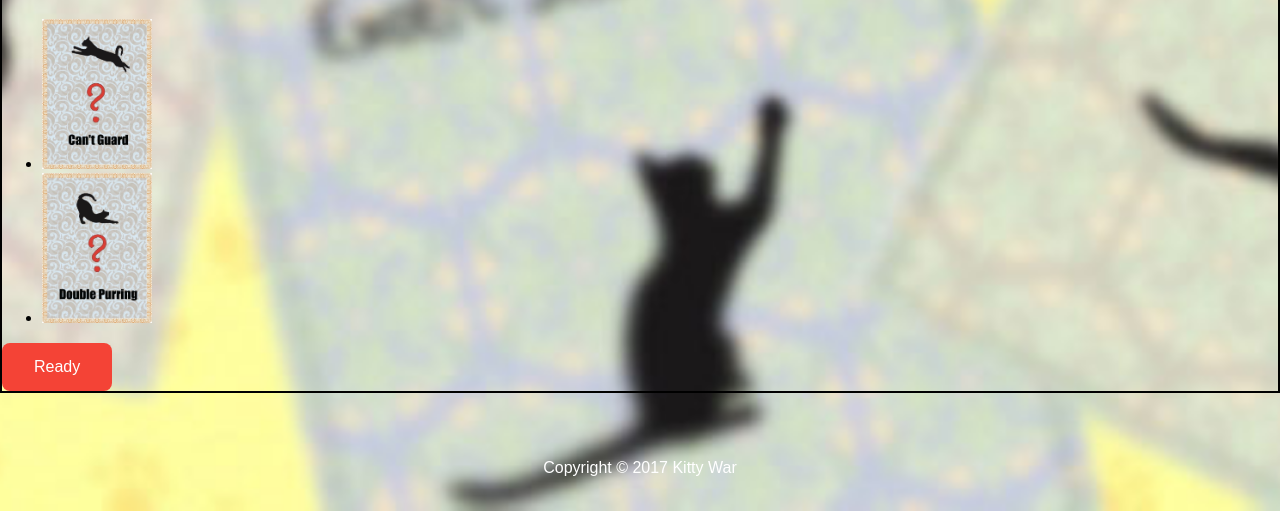
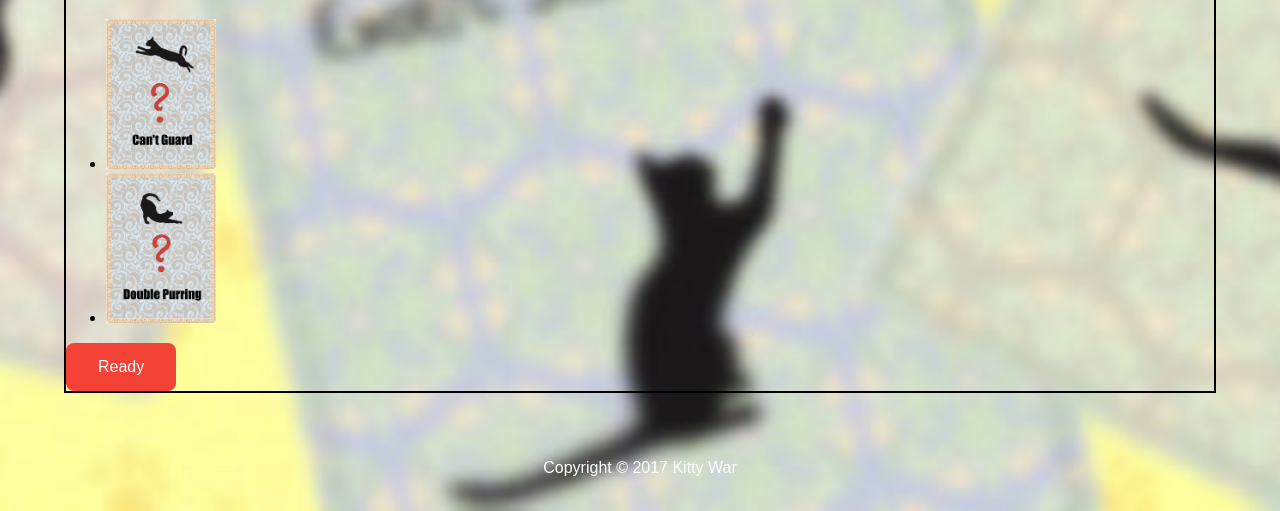
Before and after one commit to brucedsu/CMPS183-KittyWar-WebApp, a Django app: template WebServer/KittyWar/templates/play.html in a window 1280 px wide. Shown: the part 1659-2170 px from the top of the page. Run offline with Django 3.2, Linux system fonts and the light colour scheme; the template is opened without the code that fills it, so the values that code supplies are empty; some libraries are stand-ins or nearby versions.

Commit message:
Better grouping for html

```diff
--- a/WebServer/KittyWar/static/main.css
+++ b/WebServer/KittyWar/static/main.css
@@ -37,6 +37,7 @@ header {
 }
 
 nav {
+  float: right;
   text-align: center;
   padding: 5px 0;
   margin: 5px 0 0;
@@ -65,9 +66,15 @@ nav a, nav a:visited {
 nav a.selected, nav a:hover {
   color: #e6539c;
 }
+
 #index-title {
   margin-left: 50px;
 }
+
+#index-title h1 {
+  /* display: inline-block; */
+}
+
 /*decorate style between div in html*/
 #wrapper {
   max-width: 940px;
@@ -366,15 +373,6 @@ nav {
   padding-bottom: 0;
 }
 
-
-
-
-
-
-
-
-
-
 .button {
   text-align: center;
   color:#000000;
@@ -418,3 +416,8 @@ nav {
 .hide {
   display: none;
 }
+
+#main {
+  width: 90%;
+  margin: auto;
+}
--- a/WebServer/KittyWar/templates/play.html
+++ b/WebServer/KittyWar/templates/play.html
@@ -76,10 +76,12 @@
         </header>
     </div>
 
-    <textarea readonly
-            rows="25" cols="50" id="server-log">
-            Server messages logged below
-    </textarea>
+    <!-- <textarea readonly -->
+    <!--         rows="25" cols="50" id="server-log"> -->
+    <!--         Server messages logged below -->
+    <!-- </textarea> -->
+
+    <div id="main">
 
         <div id="find-match-view" class="view">
             <p id="find-match-status">Not finding match</p>
@@ -139,6 +141,8 @@
             <button onclick="ready()" class="button" id="player-view-ready-button">Ready</button>
         </div>
 
+    </div>
+
     <footer>
         <p>Copyright &copy; 2017 Kitty War</p>
     </footer>
```
Lines whose indentation alone changed are shown as unchanged.
